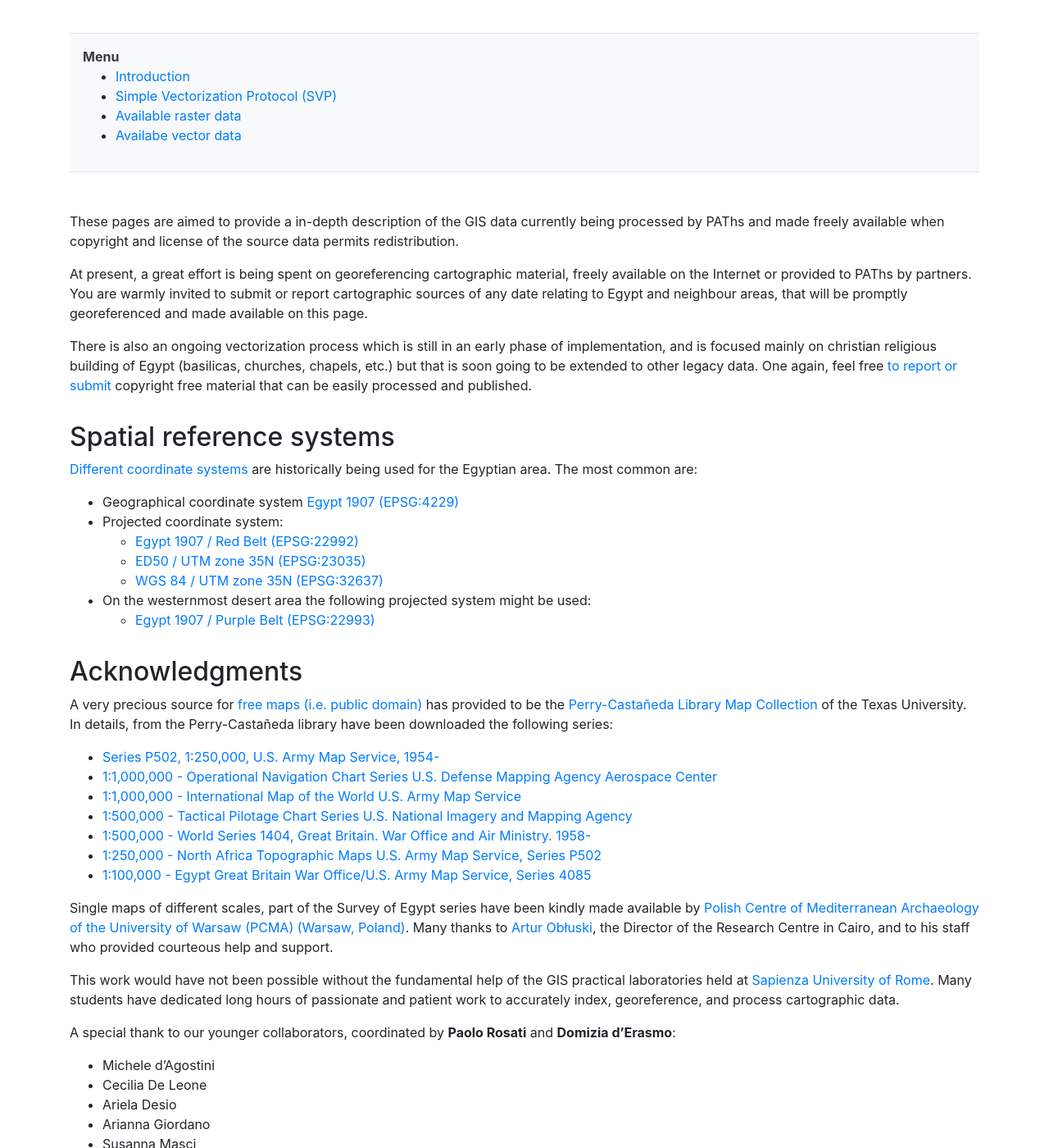
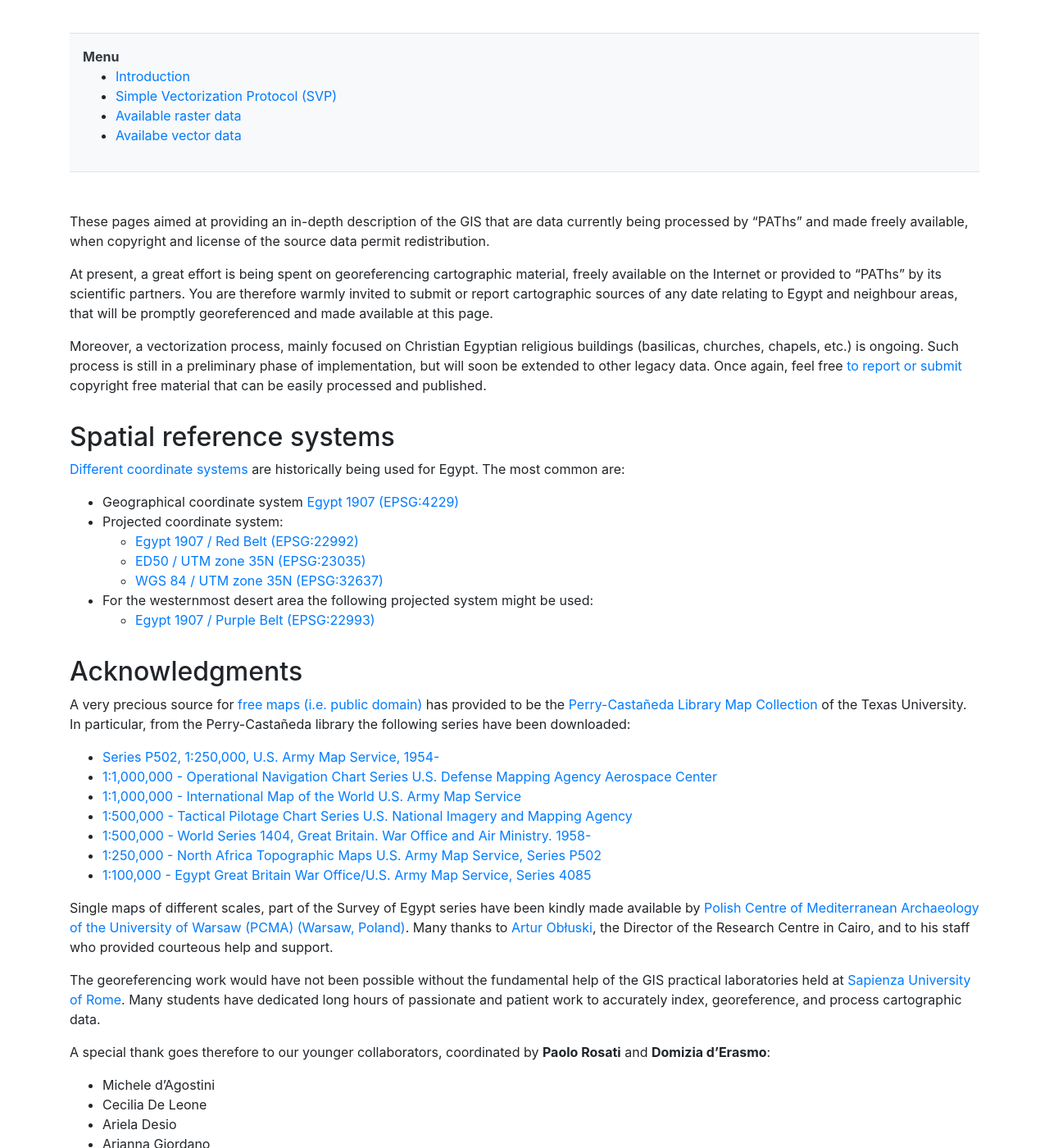
Before and after one commit to paths-erc/docs, a Jekyll site: the page built from gis/index.md, in a window 1280 px wide and 1400 px high, scrolled down 413 px. Shown: the whole window at 82% size. Built offline with Jekyll 4.4.1, drawn with Linux system fonts in a browser that asks for light colours; nearby versions of some CDN libraries; some of the changed text lies outside the part shown.

Commit message:
Typo fixes

```diff
--- a/gis/index.md
+++ b/gis/index.md
@@ -7,30 +7,30 @@ permalink: /gis/
 {% include gis-menu.html %}
 
 
-These pages are aimed to provide a in-depth description of the GIS data currently
-being processed by PAThs and made freely available when copyright and license of
-the source data permits redistribution.
+These pages aimed at providing an in-depth description of the GIS that are data currently
+being processed by “PAThs” and made freely available, when copyright and license of
+the source data permit redistribution.
 
 At present, a great effort is being spent on georeferencing cartographic
-material, freely available on the Internet or provided to PAThs by partners. You are warmly
-invited to submit or report cartographic sources of any date relating to Egypt
-and neighbour areas, that will be promptly georeferenced and made available on this page.
+material, freely available on the Internet or provided to “PAThs” by its scientific partners.
+You are therefore warmly invited to submit or report cartographic sources of any date relating to Egypt
+and neighbour areas, that will be promptly georeferenced and made available at this page.
 
-There is also an ongoing vectorization process which is still in an early phase
-of implementation, and is focused mainly on christian religious building of Egypt (basilicas,
-churches, chapels, etc.) but that is soon going to be extended to other legacy data.
-One again, feel free [to report or submit](https://github.com/paths-erc/paths-docs/issues)
+Moreover, a vectorization process, mainly focused on Christian Egyptian religious buildings
+(basilicas, churches, chapels, etc.) is ongoing. Such process is still in a preliminary phase of
+implementation, but will soon be extended to other legacy data.
+Once again, feel free [to report or submit](https://github.com/paths-erc/paths-docs/issues)
 copyright free material that can be easily processed and published.
 
 ## Spatial reference systems
-[Different coordinate systems](http://epsg.io/?q=egypt) are historically being used for the Egyptian area.
+[Different coordinate systems](http://epsg.io/?q=egypt) are historically being used for Egypt.
 The most common are:
 - Geographical coordinate system [Egypt 1907 (EPSG:4229)](http://epsg.io/4229)
 - Projected coordinate system:
   - [Egypt 1907 / Red Belt (EPSG:22992)](http://epsg.io/22992)
   - [ED50 / UTM zone 35N (EPSG:23035)](http://epsg.io/23035)
   - [WGS 84 / UTM zone 35N (EPSG:32637)](http://epsg.io/32637)
-- On the westernmost desert area the following projected system might be used:
+- For the westernmost desert area the following projected system might be used:
   - [Egypt 1907 / Purple Belt (EPSG:22993)](http://epsg.io/22993)
 
 
@@ -38,7 +38,7 @@ The most common are:
 A very precious source for [free maps (i.e. public domain)](https://legacy.lib.utexas.edu/maps/faq.html#3.html) has provided to be the
 [Perry-Castañeda Library Map Collection](https://legacy.lib.utexas.edu/maps/) of
 the Texas University.
-In details, from the Perry-Castañeda library have been downloaded the following series:
+In particular, from the Perry-Castañeda library the following series have been downloaded:
 - [Series P502, 1:250,000, U.S. Army Map Service, 1954-](http://legacy.lib.utexas.edu/maps/ams/north_africa/)
 - [1:1,000,000 - Operational Navigation Chart Series U.S. Defense Mapping Agency Aerospace Center](http://legacy.lib.utexas.edu/maps/onc/)
 - [1:1,000,000 - International Map of the World U.S. Army Map Service](http://legacy.lib.utexas.edu/maps/imw/)
@@ -52,12 +52,12 @@ made available by [Polish Centre of Mediterranean Archaeology of the University
 Many thanks to [Artur Obłuski](https://pcma.uw.edu.pl/o-nas/pracownicy/artur-obluski/),
 the Director of the Research Centre in Cairo, and to his staff who provided courteous help and support.
 
-This work would have not been possible without the fundamental help of the GIS
+The georeferencing work would have not been possible without the fundamental help of the GIS
 practical laboratories held at [Sapienza University of Rome](http://uniroma1.it).
 Many students have dedicated long hours of passionate and patient work to accurately
 index, georeference, and process cartographic data.
 
-A special thank to our younger collaborators, coordinated by **Paolo Rosati** and **Domizia d'Erasmo**:
+A special thank goes therefore to our younger collaborators, coordinated by **Paolo Rosati** and **Domizia d'Erasmo**:
 - Michele d'Agostini
 - Cecilia De Leone
 - Ariela Desio
```
Also changed, not shown: other parts of gis/index.md (+1 -1 lines), gis/rasters.md (+2 -2 lines), gis/vectorization-protocol.md (+5 -5 lines).
